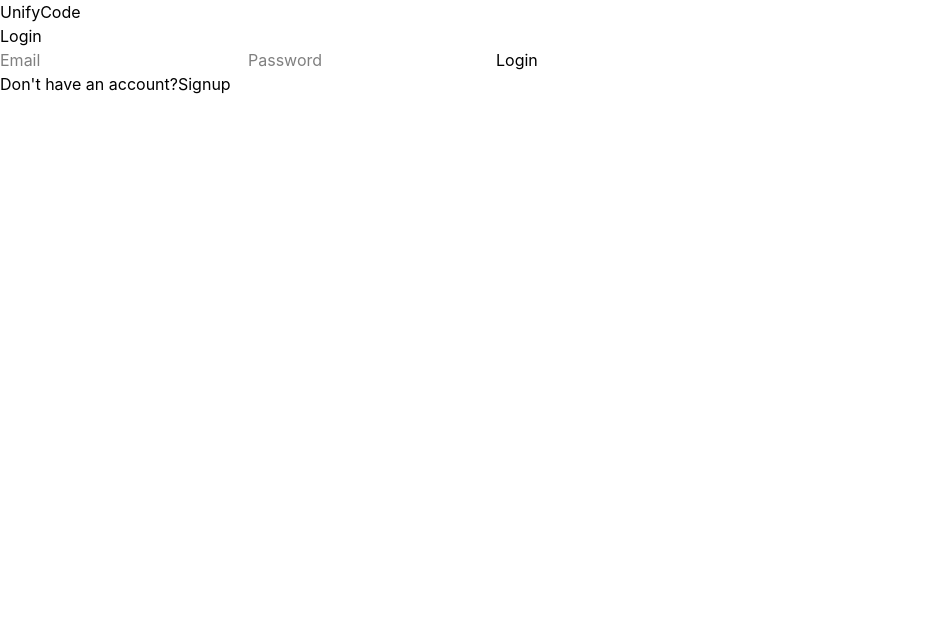
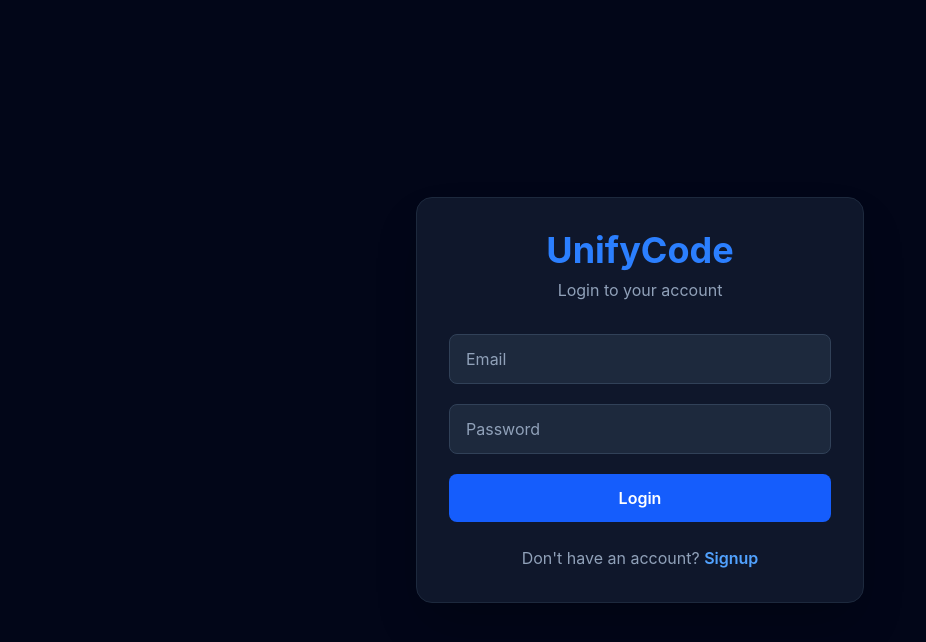
Before and after one commit to srinivas119/Unify, a React app in the folder frontend/: page /login in a window 1280 px wide. Shown: the top 642 px of the page, without its empty margins (0-926 px from the left). Built offline with nearby package versions, Linux system fonts and the light colour scheme; no server answers; the HTML template or start-up script is replaced by a standard one.

Commit message:
Update Login.jsx

```diff
--- a/frontend/src/pages/Login.jsx
+++ b/frontend/src/pages/Login.jsx
@@ -4,118 +4,99 @@ import api from "../services/api";
 import { AuthContext } from "../context/AuthContext";
 
 function Login() {
-
   const navigate = useNavigate();
-
   const { login } = useContext(AuthContext);
 
   const [form, setForm] = useState({
     email: "",
-        password: ""
+    password: "",
   });
 
   const [error, setError] = useState("");
 
   const handleChange = (e) => {
-
     setForm({
       ...form,
-            [e.target.name]: e.target.value
+      [e.target.name]: e.target.value,
     });
-
   };
 
   const handleSubmit = async (e) => {
-
     e.preventDefault();
-
     setError("");
 
     try {
-
       const res = await api.post("/auth/login", form);
 
       login(res.data);
 
       navigate("/");
-
+    } catch (err) {
+      setError(err.response?.data?.message || "Login Failed");
     }
-
-        catch (err) {
-
-            setError(
-                err.response?.data?.message ||
-                "Login Failed"
-            );
-
-        }
-
   };
 
   return (
+    <div className="min-h-screen flex items-center justify-center bg-slate-950 px-4">
+      <form
+        onSubmit={handleSubmit}
+        className="w-full max-w-md rounded-2xl bg-slate-900 border border-slate-800 p-8 shadow-2xl"
+      >
+        <h1 className="text-4xl font-bold text-center text-blue-500">
+          UnifyCode
+        </h1>
 
-        <div className="auth-container">
+        <p className="text-center text-slate-400 mt-2 mb-8">
+          Login to your account
+        </p>
 
-            <form onSubmit={handleSubmit} className="auth-card">
+        {error && (
+          <div className="mb-4 rounded-lg bg-red-500/10 border border-red-500 text-red-400 p-3 text-sm">
+            {error}
+          </div>
+        )}
 
-                <h1>UnifyCode</h1>
-
-                <h2>Login</h2>
-
-                {error && <p className="error">{error}</p>}
-
+        <div className="space-y-5">
           <input
-
             type="email"
-
             name="email"
-
             placeholder="Email"
-
             value={form.email}
-
             onChange={handleChange}
-
+            required
+            className="w-full rounded-lg border border-slate-700 bg-slate-800 px-4 py-3 text-white placeholder-slate-400 outline-none focus:border-blue-500"
           />
 
           <input
-
             type="password"
-
             name="password"
-
             placeholder="Password"
-
             value={form.password}
-
             onChange={handleChange}
-
+            required
+            className="w-full rounded-lg border border-slate-700 bg-slate-800 px-4 py-3 text-white placeholder-slate-400 outline-none focus:border-blue-500"
           />
 
-                <button>
-
+          <button
+            type="submit"
+            className="w-full rounded-lg bg-blue-600 py-3 font-semibold text-white transition hover:bg-blue-700"
+          >
             Login
-
           </button>
-
-                <p>
-
-                    Don't have an account?
-
-                    <Link to="/signup">
-
-                        Signup
-
-                    </Link>
-
-                </p>
-
-            </form>
-
         </div>
 
+        <p className="mt-6 text-center text-slate-400">
+          Don't have an account?{" "}
+          <Link
+            to="/signup"
+            className="font-semibold text-blue-400 hover:text-blue-300"
+          >
+            Signup
+          </Link>
+        </p>
+      </form>
+    </div>
   );
-
 }
 
 export default Login;
```
Lines whose indentation alone changed are shown as unchanged.
